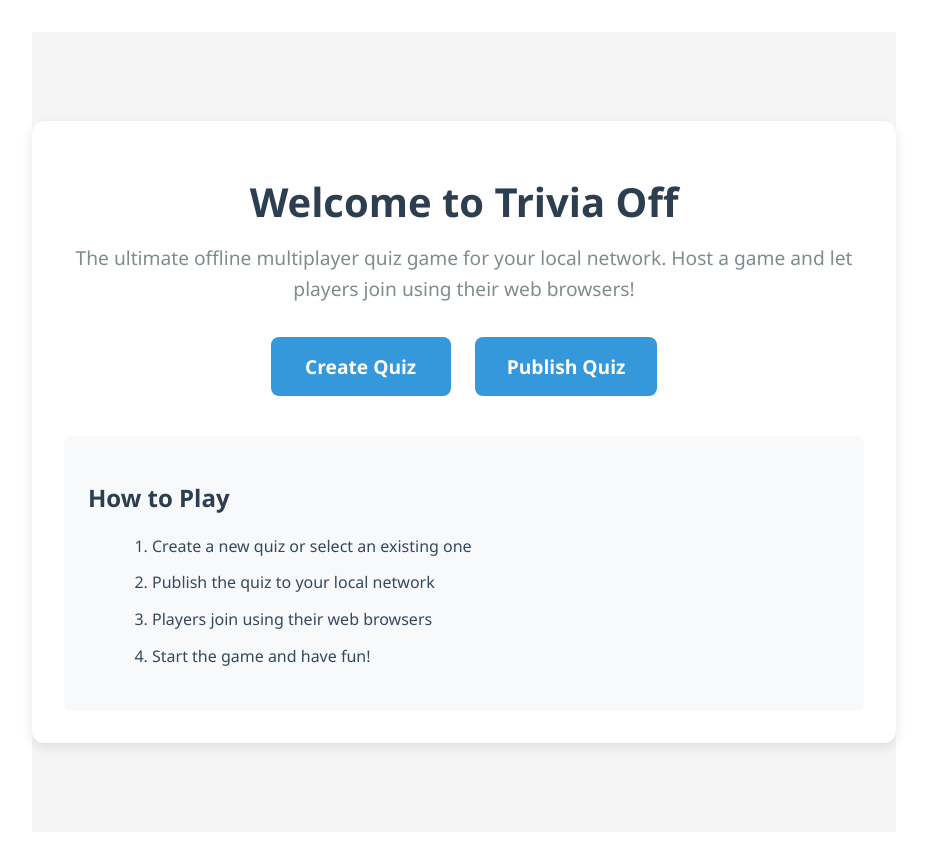
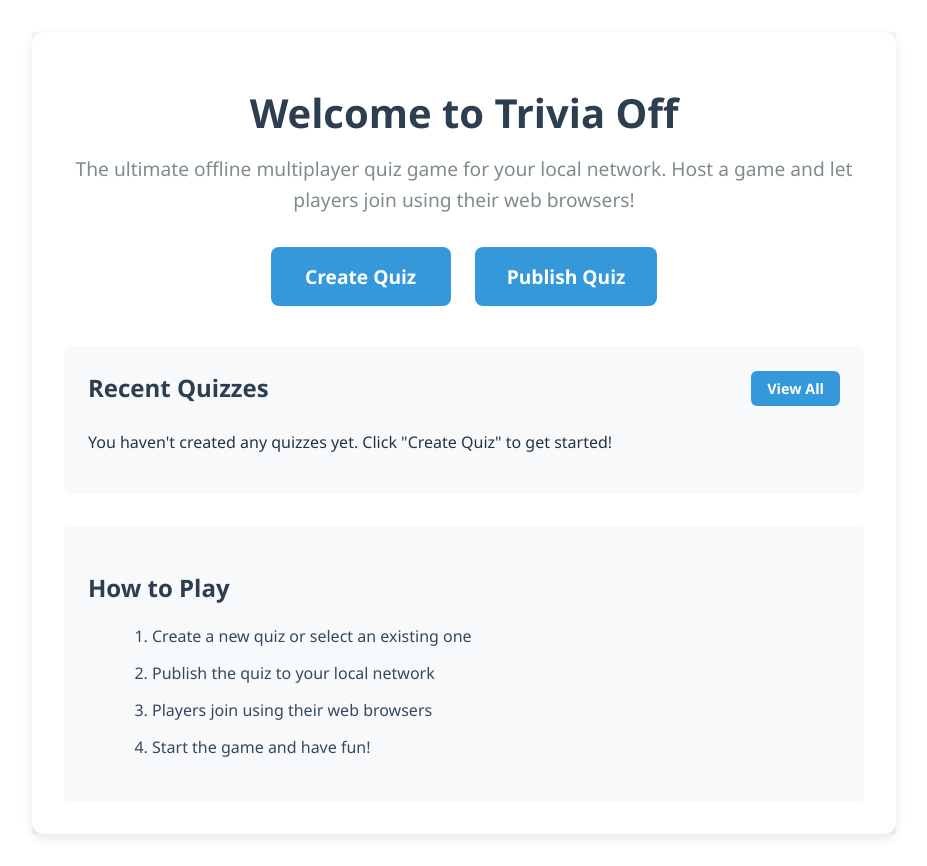
Before and after one commit to Idadelveloper/trivia-off, a React (Vite) app: page / in a window 1280 px wide. Shown: the whole page, without its empty margins (176-1103 px from the left). Built offline with nearby package versions, Linux system fonts and the light colour scheme.

Commit message:
display recent quizzes

```diff
--- a/src/ui/App.css
+++ b/src/ui/App.css
@@ -248,3 +248,74 @@ h1 {
 .quiz-title-group {
   margin-bottom: 2rem;
 }
+
+/* Recent Quizzes Section Styles */
+.recent-quizzes-section {
+  background-color: #f8f9fa;
+  border-radius: 8px;
+  padding: 1.5rem;
+  margin: 2rem 0;
+  text-align: left;
+}
+
+.section-header {
+  display: flex;
+  justify-content: space-between;
+  align-items: center;
+  margin-bottom: 1.5rem;
+}
+
+.section-header h2 {
+  color: #2c3e50;
+  font-size: 1.5rem;
+  margin: 0;
+}
+
+.view-toggle-button {
+  background-color: #3498db;
+  color: white;
+  border: none;
+  border-radius: 6px;
+  padding: 0.5rem 1rem;
+  font-size: 0.9rem;
+  font-weight: 600;
+  cursor: pointer;
+  transition: all 0.3s ease;
+}
+
+.view-toggle-button:hover {
+  background-color: #2980b9;
+  transform: translateY(-2px);
+  box-shadow: 0 2px 4px rgba(0, 0, 0, 0.1);
+}
+
+.quizzes-list {
+  display: grid;
+  grid-template-columns: repeat(auto-fill, minmax(250px, 1fr));
+  gap: 1rem;
+}
+
+.quiz-item {
+  background-color: white;
+  border-radius: 8px;
+  padding: 1rem;
+  box-shadow: 0 2px 6px rgba(0, 0, 0, 0.1);
+  transition: all 0.3s ease;
+}
+
+.quiz-item:hover {
+  transform: translateY(-3px);
+  box-shadow: 0 4px 8px rgba(0, 0, 0, 0.15);
+}
+
+.quiz-item h3 {
+  color: #2c3e50;
+  font-size: 1.2rem;
+  margin: 0 0 0.5rem 0;
+}
+
+.quiz-item p {
+  color: #7f8c8d;
+  font-size: 0.9rem;
+  margin: 0;
+}
--- a/src/ui/App.tsx
+++ b/src/ui/App.tsx
@@ -2,14 +2,26 @@ import { useState, useEffect } from "react";
 import "./App.css";
 import QuizCreator from "./QuizCreator";
 
+// Define the Quiz type
+interface Quiz {
+  id: number;
+  title: string;
+  createdAt: string;
+}
+
 function App() {
     const [selectedOption, setSelectedOption] = useState<string | null>(null);
     const [showQuizCreator, setShowQuizCreator] = useState<boolean>(false);
+    const [quizzes, setQuizzes] = useState<Quiz[]>([]);
+    const [loading, setLoading] = useState<boolean>(true);
+    const [viewAllQuizzes, setViewAllQuizzes] = useState<boolean>(false);
 
     useEffect(() => {
         // Listen for the backToHome event from QuizCreator
         const handleBackToHome = () => {
             setShowQuizCreator(false);
+            // Refresh quizzes when returning to home
+            fetchQuizzes();
         };
 
         window.addEventListener("backToHome", handleBackToHome);
@@ -19,6 +31,23 @@ function App() {
             window.removeEventListener("backToHome", handleBackToHome);
         };
     }, []);
+
+    useEffect(() => {
+        // Fetch quizzes when component mounts
+        fetchQuizzes();
+    }, []);
+
+    const fetchQuizzes = async () => {
+        try {
+            setLoading(true);
+            const fetchedQuizzes = await window.electron.getQuizzes();
+            setQuizzes(fetchedQuizzes);
+        } catch (error) {
+            console.error('Error fetching quizzes:', error);
+        } finally {
+            setLoading(false);
+        }
+    };
 
     const handleCreateQuiz = () => {
         setSelectedOption("create");
@@ -63,6 +92,34 @@ function App() {
                         </button>
                     </div>
 
+                    {/* Recent Quizzes Section */}
+                    <div className="recent-quizzes-section">
+                        <div className="section-header">
+                            <h2>{viewAllQuizzes ? "All Quizzes" : "Recent Quizzes"}</h2>
+                            <button
+                                className="view-toggle-button"
+                                onClick={() => setViewAllQuizzes(!viewAllQuizzes)}
+                            >
+                                {viewAllQuizzes ? "Show Recent" : "View All"}
+                            </button>
+                        </div>
+
+                        {loading ? (
+                            <p>Loading quizzes...</p>
+                        ) : quizzes.length === 0 ? (
+                            <p>You haven't created any quizzes yet. Click "Create Quiz" to get started!</p>
+                        ) : (
+                            <div className="quizzes-list">
+                                {(viewAllQuizzes ? quizzes : quizzes.slice(0, 5)).map((quiz) => (
+                                    <div key={quiz.id} className="quiz-item">
+                                        <h3>{quiz.title}</h3>
+                                        <p>Created: {new Date(quiz.createdAt).toLocaleDateString()}</p>
+                                    </div>
+                                ))}
+                            </div>
+                        )}
+                    </div>
+
                     <div className="info-section">
                         <h2>How to Play</h2>
                         <ol>
```
